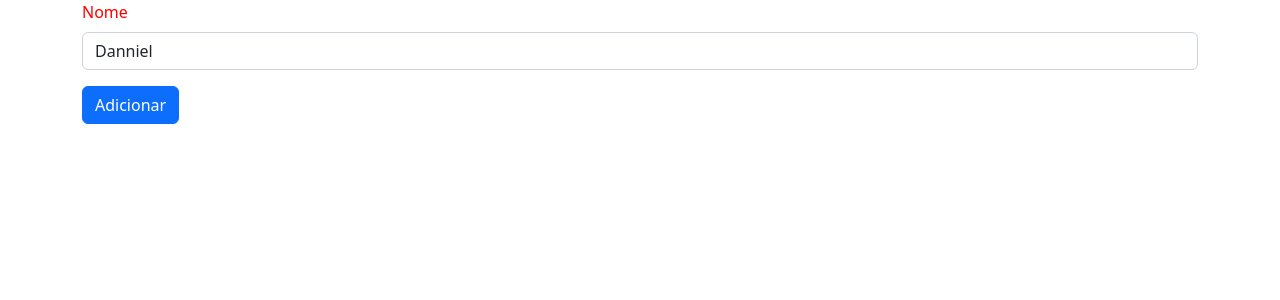
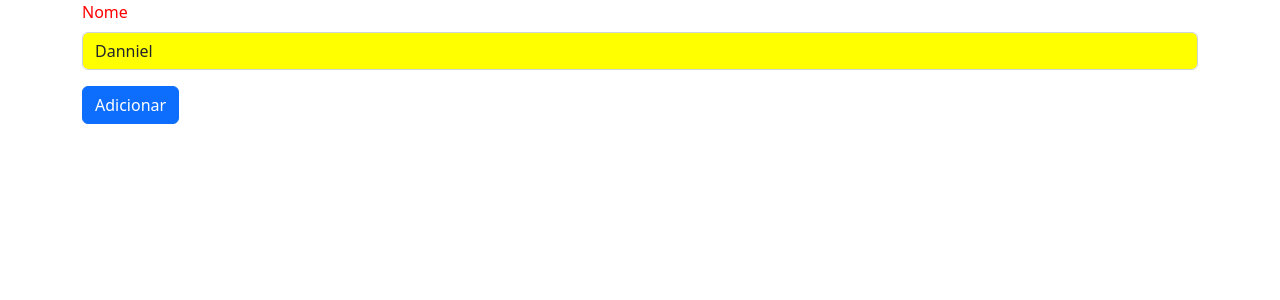
Before and after one commit to dannielgd/meuprojeto, an Angular app: page / in a window 1280 px wide. Shown: the top 300 px of the page. Built offline with nearby package versions, Linux system fonts and the light colour scheme.

Commit message:
Criando Diretiva Campo Colorido

```diff
--- a/src/app/app.module.ts
+++ b/src/app/app.module.ts
@@ -7,6 +7,7 @@ import { BemVindoComponent } from './bem-vindo/bem-vindo.component';
 import { FormsModule } from '@angular/forms';
 import { FuncionarioCardComponent } from './funcionario-card/funcionario-card.component';
 import { FuncionarioFormComponent } from './funcionario-form/funcionario-form.component';
+import { CampoColoridoDirective } from './campo-colorido.directive';
 
 @NgModule({
   declarations: [
@@ -14,7 +15,8 @@ import { FuncionarioFormComponent } from './funcionario-form/funcionario-form.co
     HelloComponent,
     BemVindoComponent,
     FuncionarioCardComponent,
-    FuncionarioFormComponent
+    FuncionarioFormComponent,
+    CampoColoridoDirective
   ],
   imports: [
     BrowserModule,
--- /dev/null
+++ b/src/app/campo-colorido.directive.ts
@@ -0,0 +1,17 @@
+import { Directive, ElementRef, Renderer2 } from '@angular/core';
+
+@Directive({
+  selector: '[appCampoColorido]'
+})
+export class CampoColoridoDirective {
+
+  constructor(
+    private elementRef: ElementRef,
+    private renderer: Renderer2
+  ) {
+
+    this.renderer.setStyle(this.elementRef.nativeElement,
+        'background-color', 'yellow');
+  }
+
+}
--- a/src/app/funcionario-form/funcionario-form.component.html
+++ b/src/app/funcionario-form/funcionario-form.component.html
@@ -5,7 +5,7 @@
   <div class="mb-3">
     <label for="exampleFormControlInput1" class="form-label">Nome</label>
     <input type="text" class="form-control" id="nome" [(ngModel)] = "nome"
-    (focus)="adicionado = false" />
+    (focus)="adicionado = false" appCampoColorido />
   </div>
 
   <button type="button" class="btn btn-primary"
```
